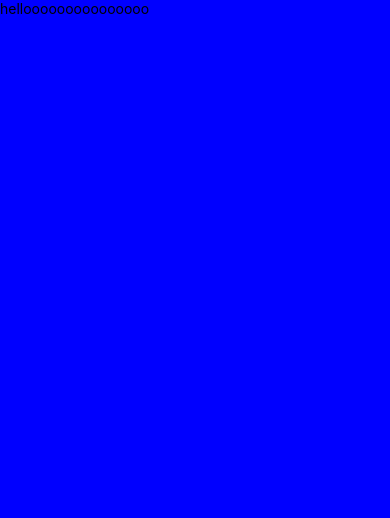
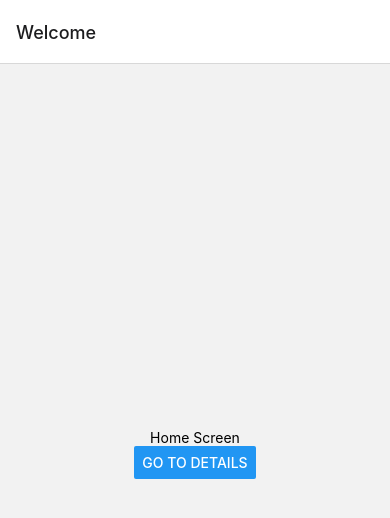
Before and after one commit to siddtheshah/tangle, a React Native app in the folder frontend/: screen / in a window 390 px wide. Shown: the top 518 px of the page. Built offline with nearby package versions, Linux system fonts and the light colour scheme.

Commit message:
succesfully added navigation between pages

```diff
--- a/frontend/App.tsx
+++ b/frontend/App.tsx
@@ -10,7 +10,7 @@
 
 import React from 'react';
 import {NavigationContainer} from '@react-navigation/native';
-import {SafeAreaView, StyleSheet, Text, Button} from 'react-native';
+import {SafeAreaView, StyleSheet, Text, Button, View} from 'react-native';
 import {createNativeStackNavigator} from '@react-navigation/native-stack';
 
 const Stack = createNativeStackNavigator();
@@ -18,15 +18,19 @@ const Stack = createNativeStackNavigator();
 const App = () => {
   return (
     <SafeAreaView style={styles.background}>
-      <Text>hellooooooooooooooo</Text>
       <NavigationContainer>
-        {/* <Stack.Navigator>
+        <Stack.Navigator>
           <Stack.Screen
             name="Home"
             component={HomeScreen}
             options={{title: 'Welcome'}}
           />
-        </Stack.Navigator> */}
+          <Stack.Screen
+            name="Details"
+            component={DetailsScreen}
+            options={{title: 'Details'}}
+          />
+        </Stack.Navigator>
       </NavigationContainer>
     </SafeAreaView>
   );
@@ -34,10 +38,36 @@ const App = () => {
 
 export default App;
 
+function HomeScreen({navigation}) {
+  return (
+    <View style={styles.navigator}>
+      <Text>Home Screen</Text>
+      <Button
+        title="Go to Details"
+        onPress={() => navigation.navigate('Details')}
+      />
+    </View>
+  );
+}
+
+function DetailsScreen({navigation, route}) {
+  return (
+    <View style={styles.navigator}>
+      <Text>Details Screen</Text>
+      <Button title="Go to Home" onPress={() => navigation.navigate('Home')} />
+    </View>
+  );
+}
+
 const styles = StyleSheet.create({
   background: {
     flex: 1,
-    backgroundColor: 'blue',
+    backgroundColor: 'white',
     fontSize: '30px',
   },
+  navigator: {
+    flex: 1,
+    alignItems: 'center',
+    justifyContent: 'center',
+  },
 });
```
